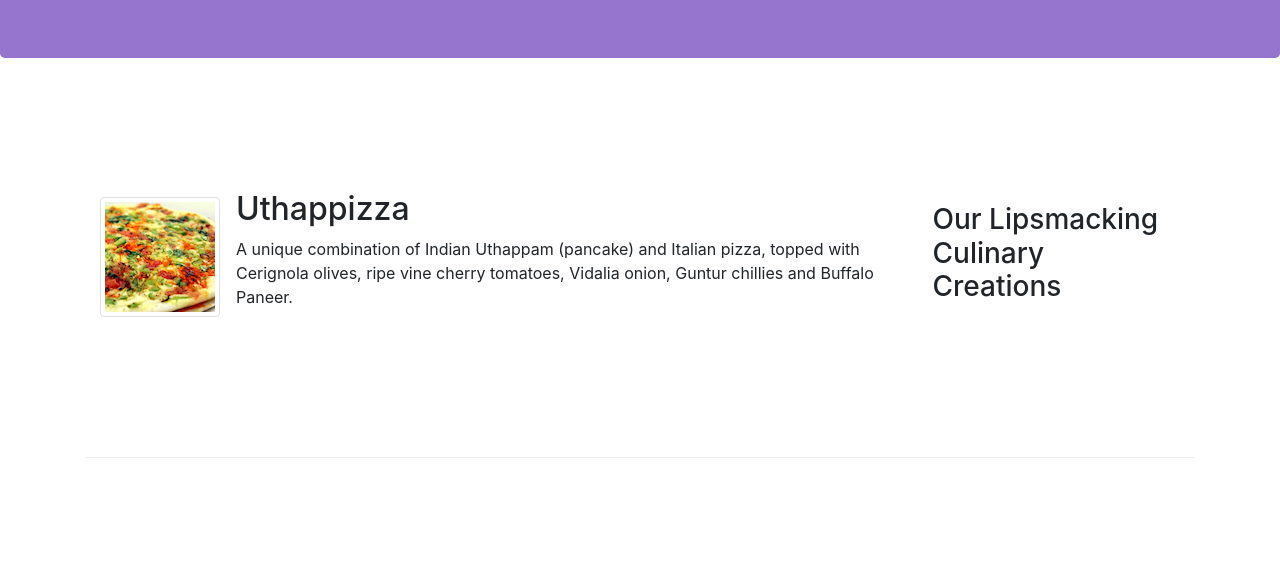
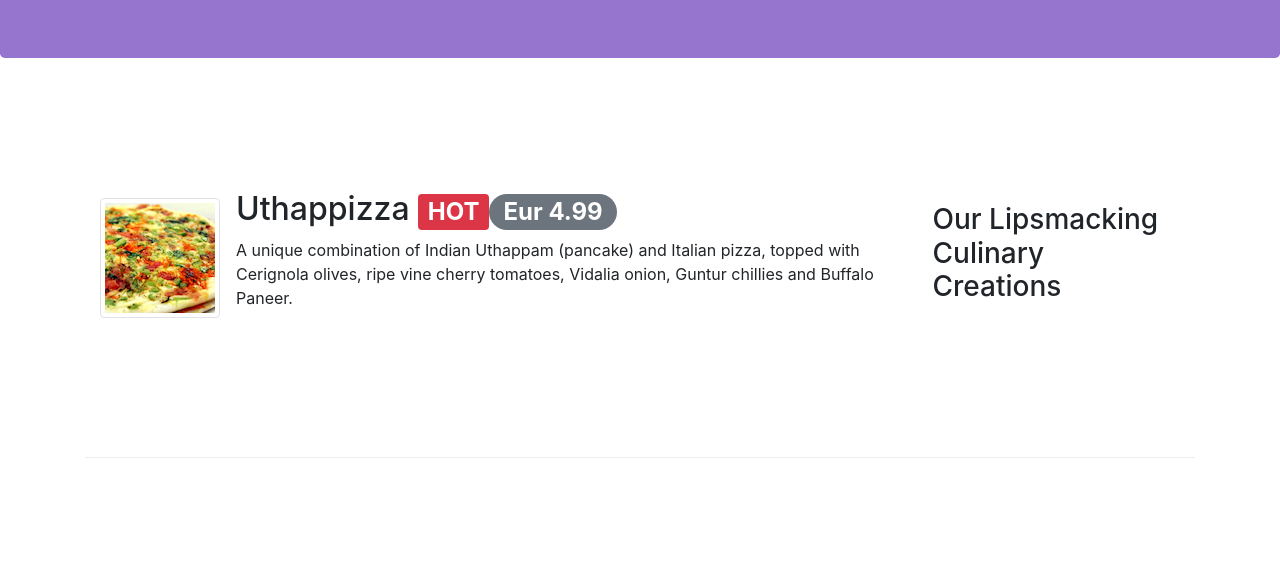
Before and after one commit to giusecagliari/git-test, a website: page index.html in a window 1280 px wide. Shown: the part 226-800 px from the top of the page. Drawn offline with nearby package versions, Linux system fonts and the light colour scheme.

Commit message:
Alerting Users

```diff
--- a/index.html
+++ b/index.html
@@ -74,7 +74,7 @@
                 <div class="media">
                     <img class="d-flex mr-3 img-thumbnail align-self-center" src="img/uthappizza.png">
                     <div class="media-body">
-                        <h2 class="mt-0">Uthappizza</h2>
+                        <h2 class="mt-0">Uthappizza <span class="badge badge-danger">HOT</span><span class="badge badge-pill badge-secondary">Eur 4.99</span> </h2>
                         <p>A unique combination of Indian Uthappam (pancake) and Italian pizza, topped with Cerignola olives, ripe vine cherry tomatoes, Vidalia onion, Guntur chillies and Buffalo Paneer.</p>
 
                     </div>
```
